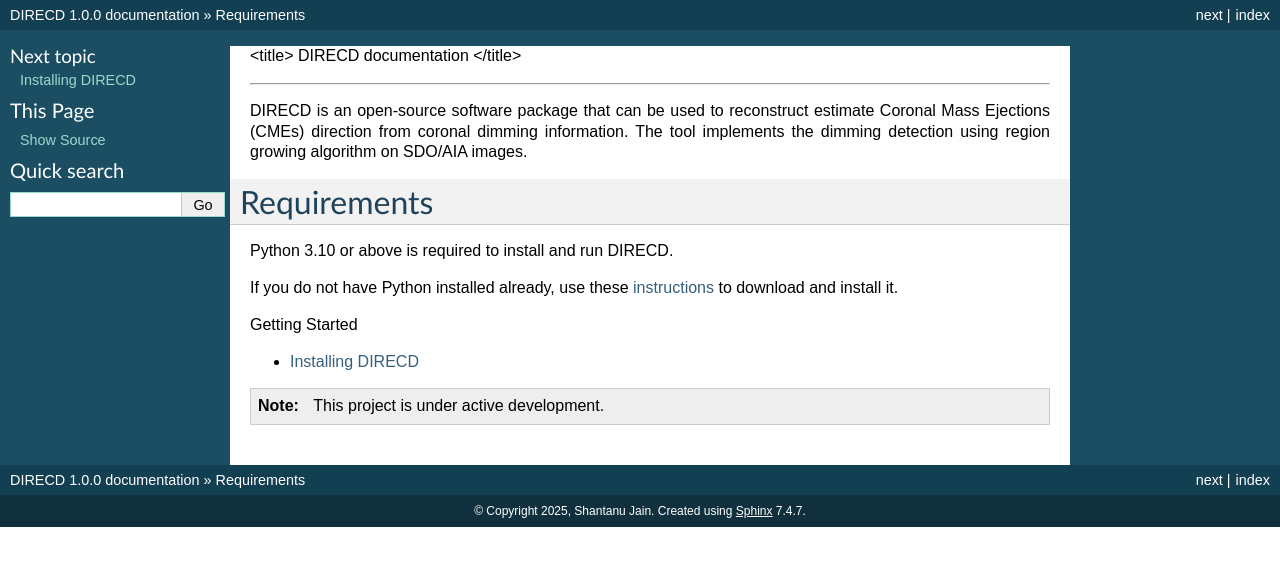
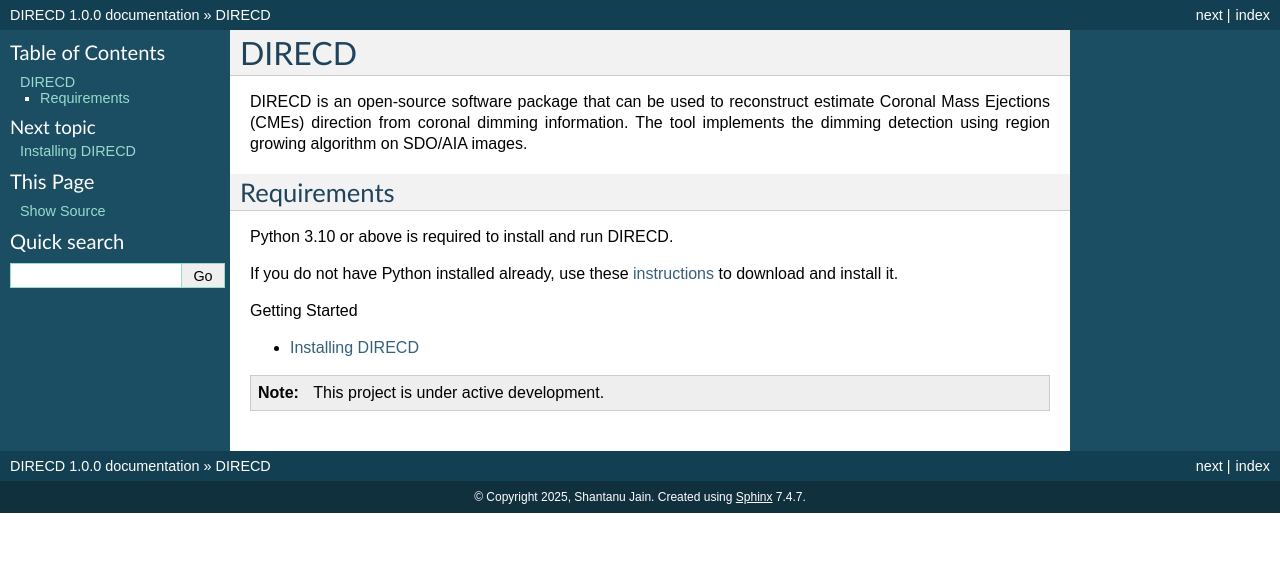
Before and after one commit to jain-shantanu/DIRECD_soft, a Sphinx documentation site: the page built from source/index.rst, in a window 1280 px wide. Shown: the top 566 px of the page. Built offline with Sphinx 7.4.7, drawn with Linux system fonts in a browser that asks for light colours.

Commit message:
Update index.rst

```diff
--- a/source/index.rst
+++ b/source/index.rst
@@ -4,8 +4,7 @@
    contain the root `toctree` directive.
 
 
-<title> DIRECD documentation </title>
-
+DIRECD
 ====================
 
 DIRECD  is an open-source software package that can be used to
```
